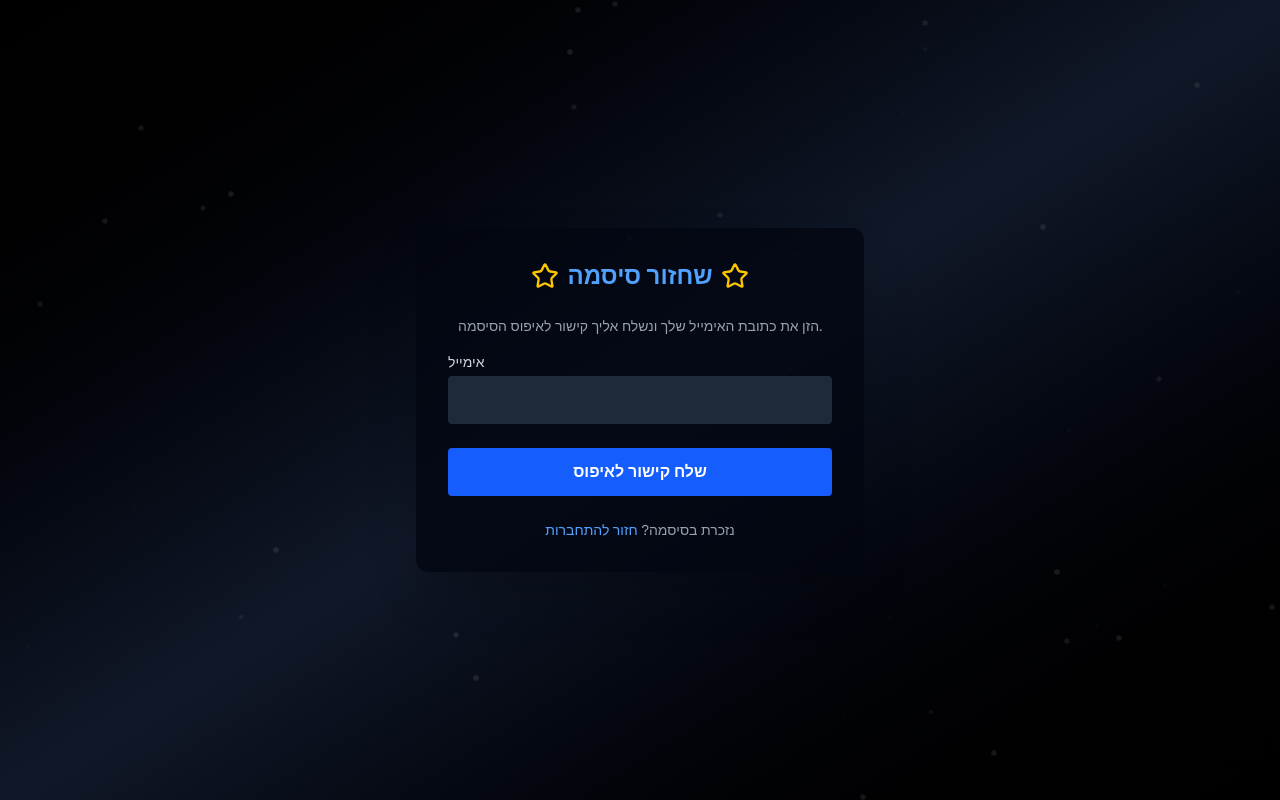
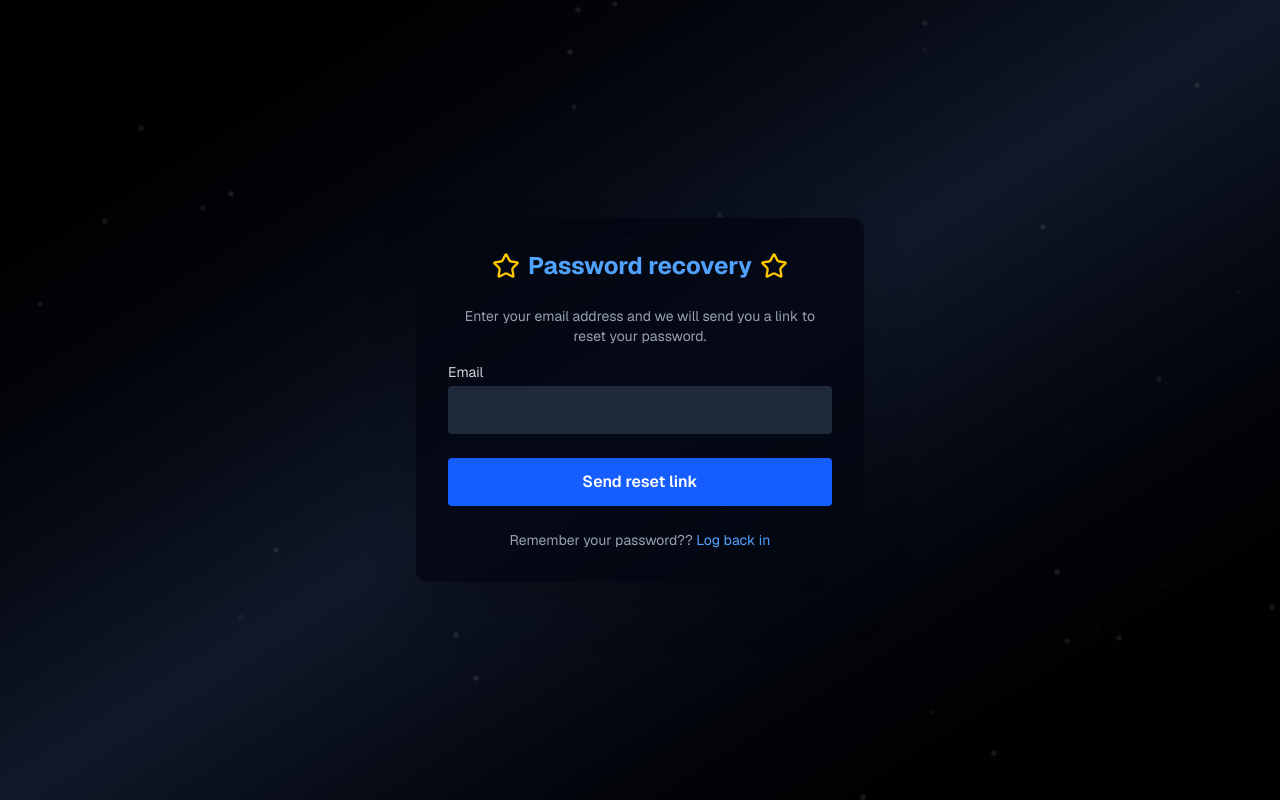
Before and after one commit to StarServiceMain/star-service, a Next.js app: page /forgot-password in a window 1280 px wide. Built offline with nearby package versions, Linux system fonts and the light colour scheme.

Commit message:
Update page.tsx

```diff
--- a/src/app/forgot-password/page.tsx
+++ b/src/app/forgot-password/page.tsx
@@ -31,15 +31,15 @@ export default function ForgotPasswordPage() {
     setLoading(false);
 
     if (error) {
-      alert("שגיאה בשליחת מייל איפוס: " + error.message);
+      alert("Error sending reset email: " + error.message);
     } else {
-      alert("נשלח מייל איפוס! בדוק את תיבת הדואר שלך.");
+      alert("A reset email has been sent! Check your mailbox.");
     }
   };
 
   return (
     <main className="flex min-h-screen items-center justify-center bg-gradient-to-br from-black via-gray-900 to-black text-white relative overflow-hidden font-sans">
-      {/* רקע של כוכבים */}
+      {/* Background of stars */}
       <div className="absolute inset-0 pointer-events-none opacity-10">
         {stars.map((star) => (
           <div
@@ -60,15 +60,15 @@ export default function ForgotPasswordPage() {
       >
         <div className="flex justify-center items-center gap-2 mb-6">
           <Star className="text-yellow-400 w-7 h-7" />
-          <h2 className="text-2xl font-bold text-blue-400">שחזור סיסמה</h2>
+          <h2 className="text-2xl font-bold text-blue-400">Password recovery</h2>
           <Star className="text-yellow-400 w-7 h-7" />
         </div>
 
         <p className="text-sm text-gray-400 mb-4 text-center">
-          הזן את כתובת האימייל שלך ונשלח אליך קישור לאיפוס הסיסמה.
+          Enter your email address and we will send you a link to reset your password.
         </p>
 
-        <label className="block text-sm text-gray-300 mb-1">אימייל</label>
+        <label className="block text-sm text-gray-300 mb-1">Email</label>
         <input
           type="email"
           required
@@ -82,13 +82,13 @@ export default function ForgotPasswordPage() {
           className="w-full bg-blue-600 hover:bg-blue-700 text-white font-semibold py-3 rounded transition"
           disabled={loading}
         >
-          {loading ? "שולח..." : "שלח קישור לאיפוס"}
+          {loading ? "Sending...": "Send reset link"}
         </button>
 
         <p className="mt-6 text-center text-gray-400 text-sm">
-          נזכרת בסיסמה?{" "}
+          Remember your password??{" "}
           <Link href="/login" className="text-blue-400 hover:underline">
-            חזור להתחברות
+            Log back in
           </Link>
         </p>
       </form>
```
